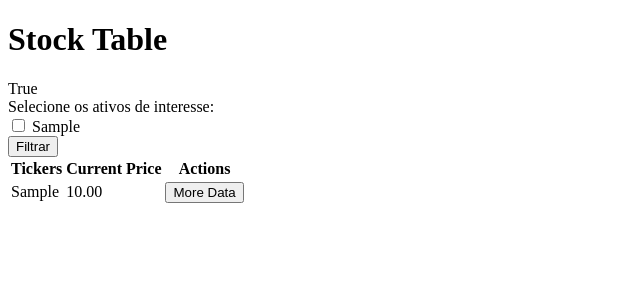
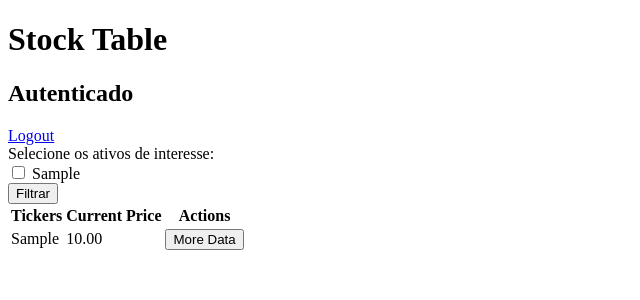
Before and after one commit to vini-machado/inoa-challenge, a Django app: page /stocks/ in a window 1280 px wide. Shown: the top 300 px of the page, without its empty margins (0-640 px from the left). Run offline with Django 4.2, Linux system fonts and the light colour scheme; a user stored in the database is signed in; tables that the repository leaves empty hold one stand-in row (values such as "Sample post").

Commit message:
logout method working

```diff
--- a/authentication/urls.py
+++ b/authentication/urls.py
@@ -1,6 +1,8 @@
 from django.urls import path
 from .views.login import LoginView
+from .views.logout import log_out
 
 urlpatterns = [
     path('login/', LoginView.as_view(), name='login'),
+    path('logout/', log_out, name='logout'),
 ]
--- a/authentication/views/login.py
+++ b/authentication/views/login.py
@@ -1,7 +1,7 @@
 from typing import Any
 from django.views import View
 from django.shortcuts import render, redirect
-from django.contrib.auth import authenticate, login, logout
+from django.contrib.auth import authenticate, login
 from django.contrib import messages
 from . import LOGIN_HTML, LOGIN_URL, STOCKS_URL
 
--- a/stock_fetcher/templates/all_stocks.html
+++ b/stock_fetcher/templates/all_stocks.html
@@ -5,7 +5,12 @@
 </head>
 <body>
     <h1>Stock Table</h1>
-    {{ user.is_authenticated }}
+    {% if user.is_authenticated %}
+        <h2>Autenticado</h2>
+        <a class="nav-link" href="{% url 'logout' %}"> Logout </a>
+    {% else %}
+        <h2>Não Autenticado! Sai Daqui!!!</h2>
+    {% endif %}
     <form method="post">
         {% csrf_token %}
         {{ form.as_table }}
```
Also changed, not shown: authentication/views/logout.py (added, +14 -0 lines).
